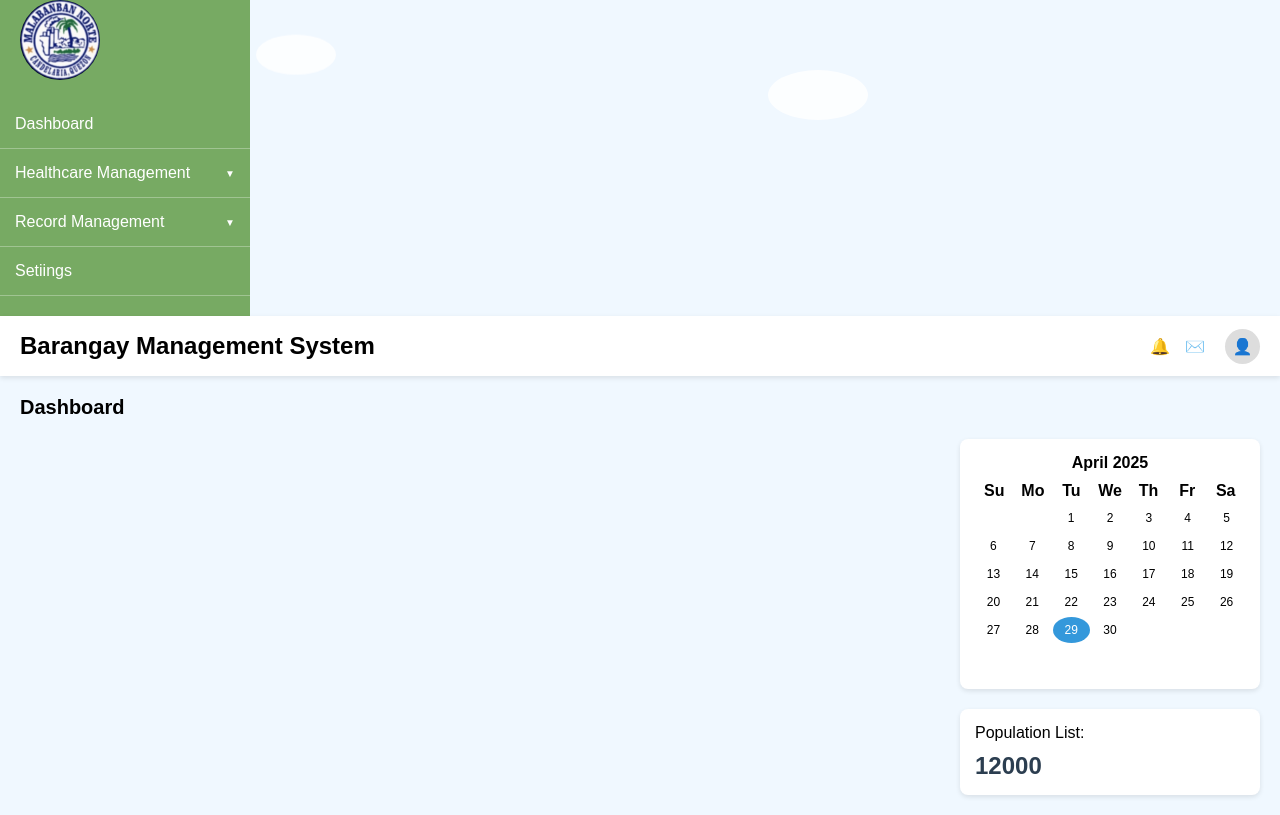
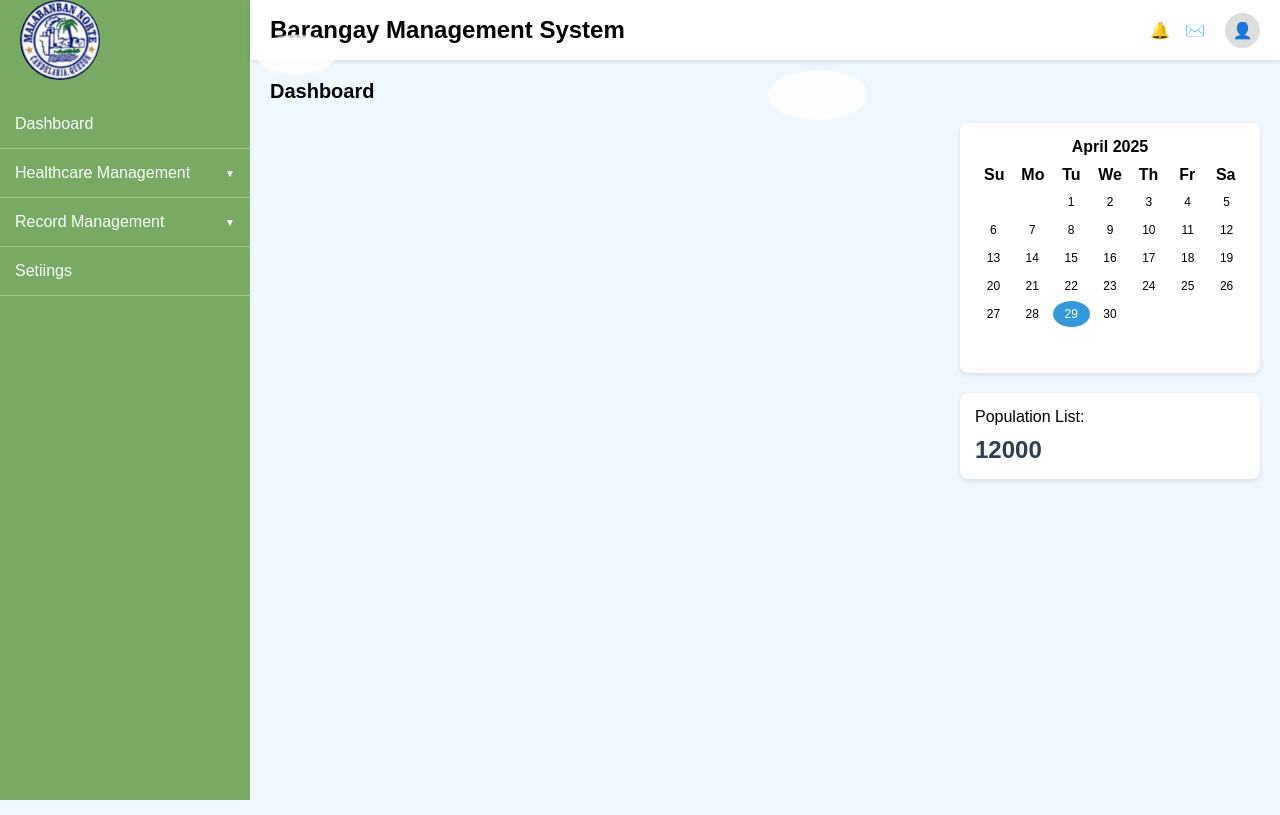
Before and after one commit to Jeee28/Barangay-Management-System, a website: page public/pages/dashboard.html in a window 1280 px wide. Drawn offline with Linux system fonts and the light colour scheme.

Commit message:
[modified] public/pages/dashboard.html

```diff
--- a/public/pages/dashboard.html
+++ b/public/pages/dashboard.html
@@ -10,7 +10,7 @@
 </head>
 <body>
 
-    <div class="container">
+    <div class="container-main">
         <div class="sidebar" id="sidebar">
             <div class="logo-container">
                 <img src="./../assets/logo/logo.jpg" alt="Barangay Logo" class="logo">
```
